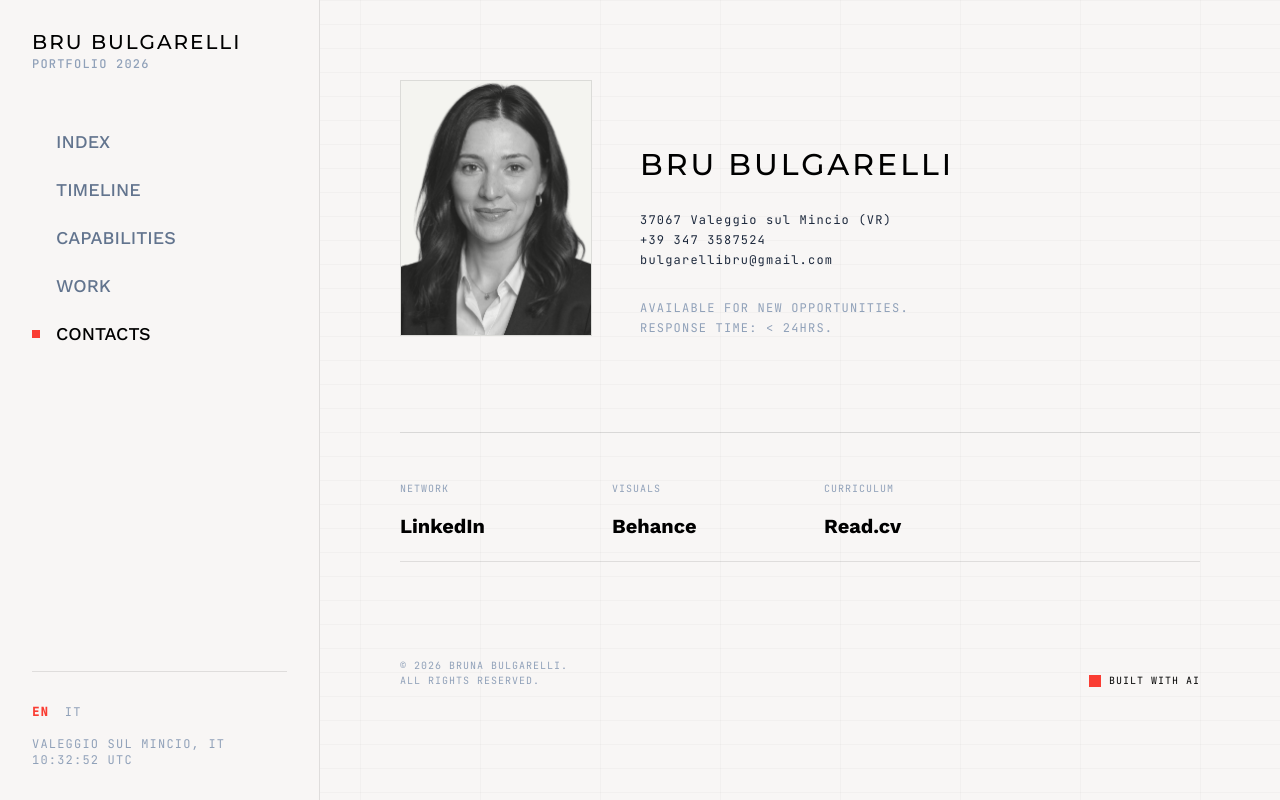
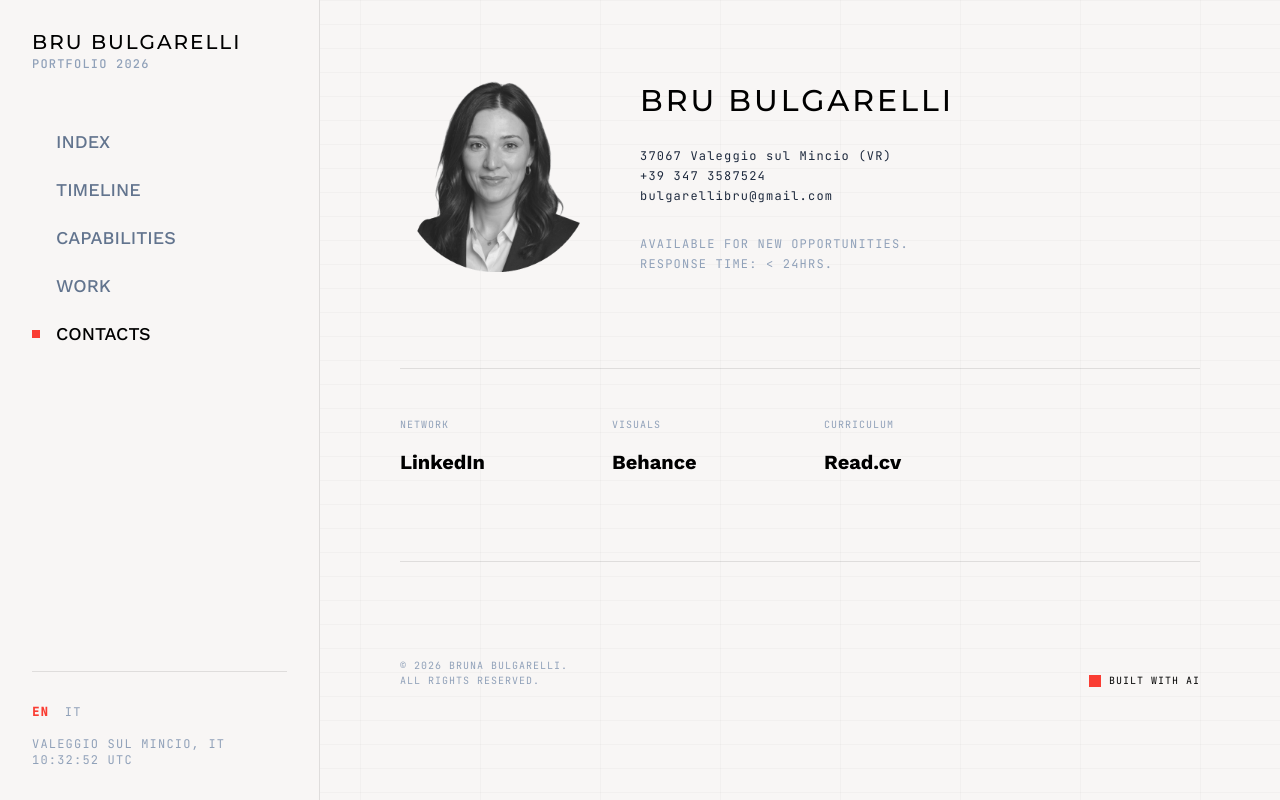
Before and after one commit to pizzeghellaa-sudo/bru_portfolio, a React (Vite) app: page / in a window 1280 px wide. Both pictures are taken after a click on the button "CONTACTS". Built offline with nearby package versions, Linux system fonts and the light colour scheme.

Commit message:
adjusted photo

```diff
--- a/src/App.tsx
+++ b/src/App.tsx
@@ -555,7 +555,7 @@ function SignalSection({ language }: { language: Language }) {
   return (
     <div className="flex-1 flex flex-col justify-center relative">
       <div className="mb-24 flex flex-col md:flex-row items-start md:items-end gap-12">
-        <div className="w-48 h-64 bg-paper overflow-hidden border border-ink/10 flex-shrink-0">
+        <div className="w-48 h-48 overflow-hidden ink/10 flex-shrink-0">
           <img
             src={bruPng}
             alt="Bruna Bulgarelli"
```
Also changed, not shown: src/assets/bru.png, src/assets/bru1.png (added).
